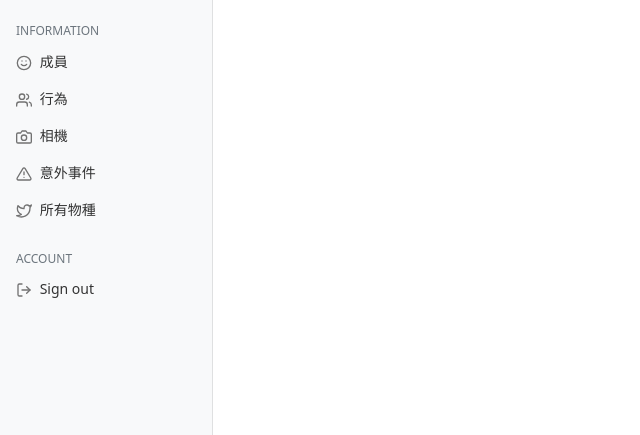
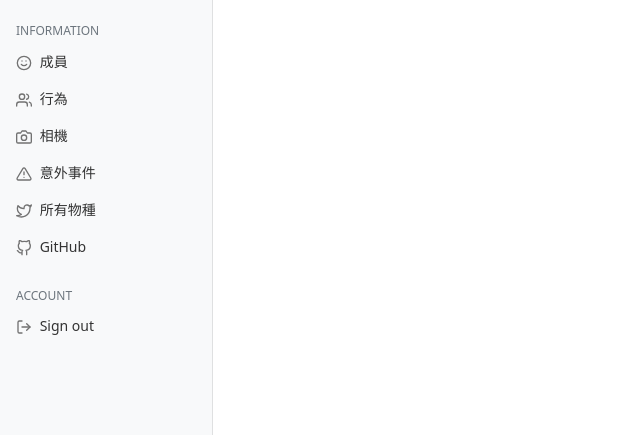
Before and after one commit to Chendada-8474/perch-mount-system, a Python web app: template templates/event.html in a window 1280 px wide. Shown: the part 365-800 px from the top of the page, without its empty margins (0-640 px from the left). Run offline with Jinja, Linux system fonts and the light colour scheme; the template is opened without the code that fills it, so the values that code supplies are empty.

Commit message:
github link on nax bar

```diff
--- a/templates/base.html
+++ b/templates/base.html
@@ -185,6 +185,12 @@
                                 所有物種
                             </a>
                         </li>
+                        <li class="nav-item">
+                            <a target="_blank" class="nav-link {% if request.path == '/species' %} active {% endif %}" href="https://github.com/Chendada-8474/perch-mount-system">
+                                <span data-feather="github" class="align-text-bottom"></span>
+                                GitHub
+                            </a>
+                        </li>
                     </ul>
                     <h6 class="sidebar-heading d-flex justify-content-between align-items-center px-3 mt-4 mb-1 text-muted text-uppercase">
                         <span>Account</span>
```
Also changed, not shown: static/document/update-info/20230815_detail.md (+1 -1 lines).
